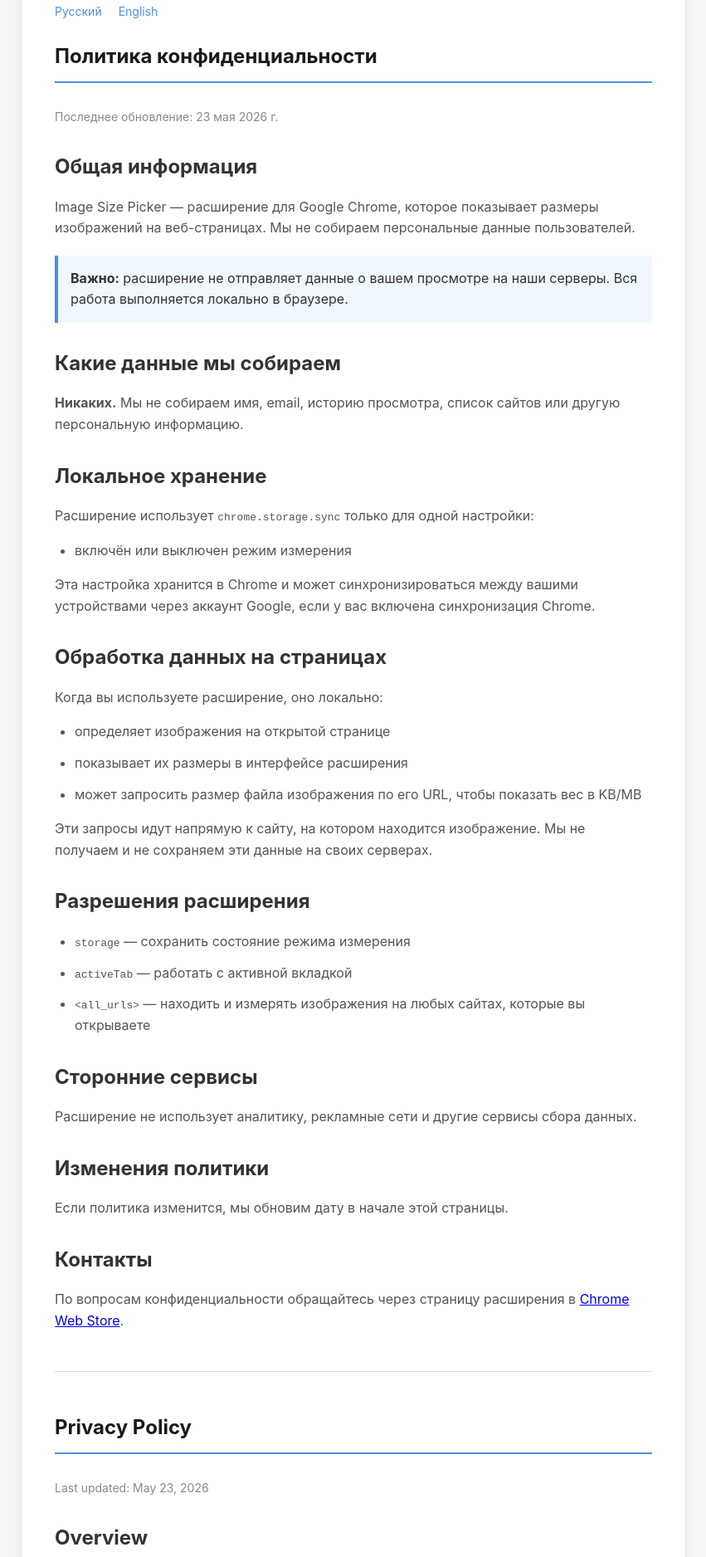
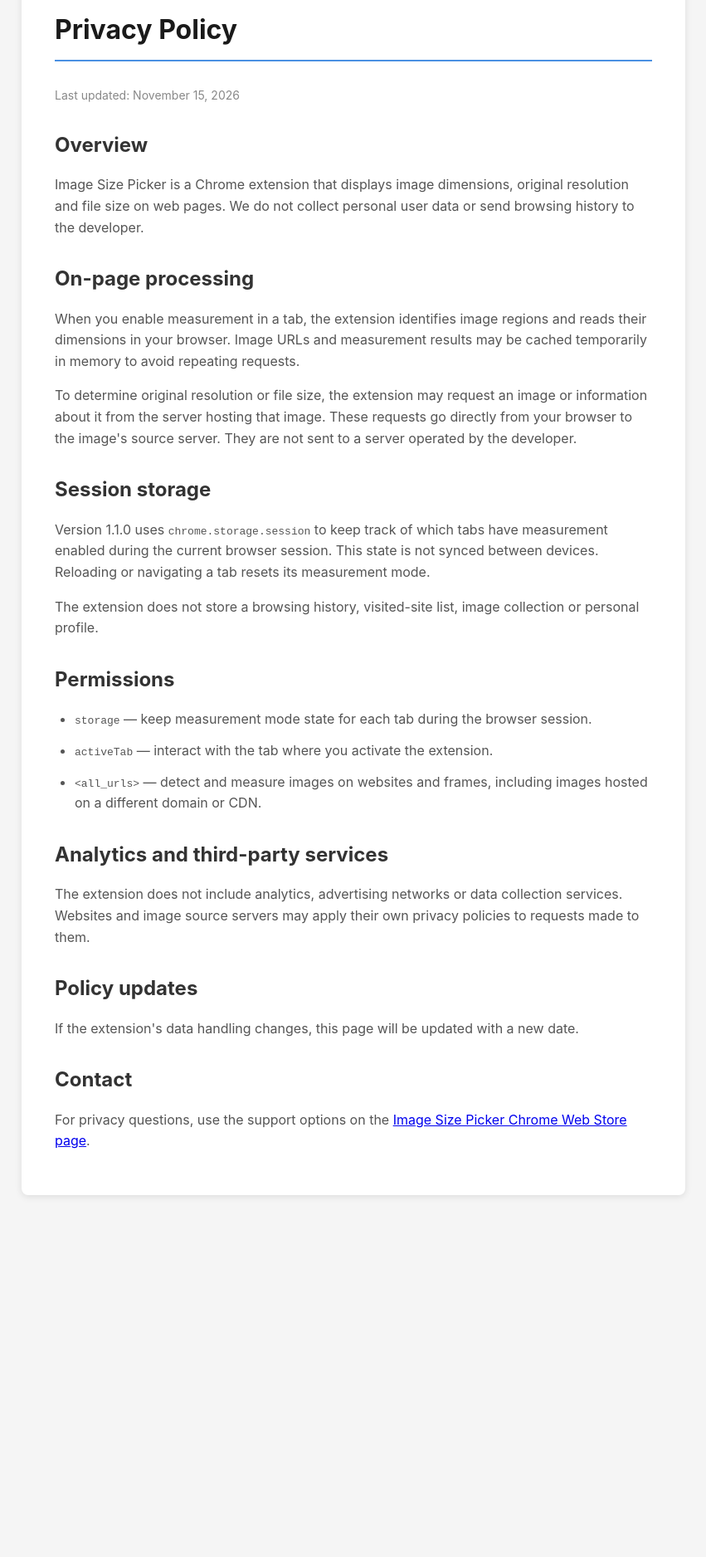
Before and after one commit to intr1x/image-size-picker-privacy, a plain HTML site: page privacy-policy.html in a window 1280 px wide. Shown: the part 71-1947 px from the top of the page at 83% size, without its empty margins (214-1065 px from the left). After the commit the page ends 1531 px from the top, so only its background shows below. Drawn offline with Linux system fonts and the light colour scheme.

Commit message:
Update English privacy policy for Image Size Picker 1.1.0

```diff
--- a/privacy-policy.html
+++ b/privacy-policy.html
@@ -1,5 +1,5 @@
 <!DOCTYPE html>
-<html lang="ru">
+<html lang="en">
 <head>
     <meta charset="UTF-8">
     <meta name="viewport" content="width=device-width, initial-scale=1.0">
@@ -69,147 +69,36 @@
     </style>
 </head>
 <body>
-    <div class="container">
-        <p class="lang-switch">
-            <a href="#ru">Русский</a>
-            <a href="#en">English</a>
-        </p>
+    <main class="container">
+        <h1>Privacy Policy</h1>
+        <p class="date">Last updated: November 15, 2026</p>
 
-        <section id="ru">
-            <h1>Политика конфиденциальности</h1>
-            <p class="date">Последнее обновление: 23 мая 2026 г.</p>
+        <h2>Overview</h2>
+        <p>Image Size Picker is a Chrome extension that displays image dimensions, original resolution and file size on web pages. We do not collect personal user data or send browsing history to the developer.</p>
 
-            <h2>Общая информация</h2>
-            <p>
-                Image Size Picker — расширение для Google Chrome, которое показывает размеры изображений на веб-страницах.
-                Мы не собираем персональные данные пользователей.
-            </p>
+        <h2>On-page processing</h2>
+        <p>When you enable measurement in a tab, the extension identifies image regions and reads their dimensions in your browser. Image URLs and measurement results may be cached temporarily in memory to avoid repeating requests.</p>
+        <p>To determine original resolution or file size, the extension may request an image or information about it from the server hosting that image. These requests go directly from your browser to the image's source server. They are not sent to a server operated by the developer.</p>
 
-            <div class="highlight">
-                <strong>Важно:</strong> расширение не отправляет данные о вашем просмотре на наши серверы.
-                Вся работа выполняется локально в браузере.
-            </div>
+        <h2>Session storage</h2>
+        <p>Version 1.1.0 uses <code>chrome.storage.session</code> to keep track of which tabs have measurement enabled during the current browser session. This state is not synced between devices. Reloading or navigating a tab resets its measurement mode.</p>
+        <p>The extension does not store a browsing history, visited-site list, image collection or personal profile.</p>
 
-            <h2>Какие данные мы собираем</h2>
-            <p><strong>Никаких.</strong> Мы не собираем имя, email, историю просмотра, список сайтов или другую персональную информацию.</p>
+        <h2>Permissions</h2>
+        <ul>
+            <li><code>storage</code> — keep measurement mode state for each tab during the browser session.</li>
+            <li><code>activeTab</code> — interact with the tab where you activate the extension.</li>
+            <li><code>&lt;all_urls&gt;</code> — detect and measure images on websites and frames, including images hosted on a different domain or CDN.</li>
+        </ul>
 
-            <h2>Локальное хранение</h2>
-            <p>Расширение использует <code>chrome.storage.sync</code> только для одной настройки:</p>
-            <ul>
-                <li>включён или выключен режим измерения</li>
-            </ul>
-            <p>
-                Эта настройка хранится в Chrome и может синхронизироваться между вашими устройствами через аккаунт Google,
-                если у вас включена синхронизация Chrome.
-            </p>
+        <h2>Analytics and third-party services</h2>
+        <p>The extension does not include analytics, advertising networks or data collection services. Websites and image source servers may apply their own privacy policies to requests made to them.</p>
 
-            <h2>Обработка данных на страницах</h2>
-            <p>Когда вы используете расширение, оно локально:</p>
-            <ul>
-                <li>определяет изображения на открытой странице</li>
-                <li>показывает их размеры в интерфейсе расширения</li>
-                <li>может запросить размер файла изображения по его URL, чтобы показать вес в KB/MB</li>
-            </ul>
-            <p>
-                Эти запросы идут напрямую к сайту, на котором находится изображение.
-                Мы не получаем и не сохраняем эти данные на своих серверах.
-            </p>
+        <h2>Policy updates</h2>
+        <p>If the extension's data handling changes, this page will be updated with a new date.</p>
 
-            <h2>Разрешения расширения</h2>
-            <ul>
-                <li><code>storage</code> — сохранить состояние режима измерения</li>
-                <li><code>activeTab</code> — работать с активной вкладкой</li>
-                <li><code>&lt;all_urls&gt;</code> — находить и измерять изображения на любых сайтах, которые вы открываете</li>
-            </ul>
-
-            <h2>Сторонние сервисы</h2>
-            <p>
-                Расширение не использует аналитику, рекламные сети и другие сервисы сбора данных.
-            </p>
-
-            <h2>Изменения политики</h2>
-            <p>
-                Если политика изменится, мы обновим дату в начале этой страницы.
-            </p>
-
-            <h2>Контакты</h2>
-            <p>
-                По вопросам конфиденциальности обращайтесь через страницу расширения в
-                <a href="https://chromewebstore.google.com/" target="_blank" rel="noopener noreferrer">Chrome Web Store</a>.
-            </p>
-        </section>
-
-        <hr class="section">
-
-        <section id="en">
-            <h1>Privacy Policy</h1>
-            <p class="date">Last updated: May 23, 2026</p>
-
-            <h2>Overview</h2>
-            <p>
-                Image Size Picker is a Google Chrome extension that displays image dimensions on web pages.
-                We do not collect personal user data.
-            </p>
-
-            <div class="highlight">
-                <strong>Important:</strong> the extension does not send your browsing data to our servers.
-                All processing happens locally in your browser.
-            </div>
-
-            <h2>Data we collect</h2>
-            <p><strong>None.</strong> We do not collect your name, email, browsing history, visited sites, or other personal information.</p>
-
-            <h2>Local storage</h2>
-            <p>The extension uses <code>chrome.storage.sync</code> for one setting only:</p>
-            <ul>
-                <li>whether measurement mode is enabled or disabled</li>
-            </ul>
-            <p>
-                This setting is stored in Chrome and may sync across your devices through your Google account
-                if Chrome sync is enabled.
-            </p>
-
-            <h2>On-page processing</h2>
-            <p>When you use the extension, it locally:</p>
-            <ul>
-                <li>detects images on the page you are viewing</li>
-                <li>displays their dimensions in the extension UI</li>
-                <li>may request an image file size from its URL to show weight in KB/MB</li>
-            </ul>
-            <p>
-                These requests go directly to the website hosting the image.
-                We do not receive or store this data on our servers.
-            </p>
-
-            <h2>Extension permissions</h2>
-            <ul>
-                <li><code>storage</code> — save measurement mode state</li>
-                <li><code>activeTab</code> — interact with the active tab</li>
-                <li><code>&lt;all_urls&gt;</code> — find and measure images on sites you open</li>
-            </ul>
-
-            <h2>Third-party services</h2>
-            <p>
-                The extension does not use analytics, ad networks, or other data collection services.
-            </p>
-
-            <h2>Policy changes</h2>
-            <p>
-                If this policy changes, we will update the date at the top of this page.
-            </p>
-
-            <h2>Contact</h2>
-            <p>
-                For privacy questions, contact us through the extension page in the
-                <a href="https://chromewebstore.google.com/" target="_blank" rel="noopener noreferrer">Chrome Web Store</a>.
-            </p>
-        </section>
-
-        <hr class="section">
-
-        <p style="color: #888; font-size: 14px; text-align: center;">
-            © 2026 Image Size Picker
-        </p>
-    </div>
+        <h2>Contact</h2>
+        <p>For privacy questions, use the support options on the <a href="https://chromewebstore.google.com/detail/image-size-picker/ceedhmelaackhlenccalmccfnmafoamh">Image Size Picker Chrome Web Store page</a>.</p>
+    </main>
 </body>
 </html>
```
